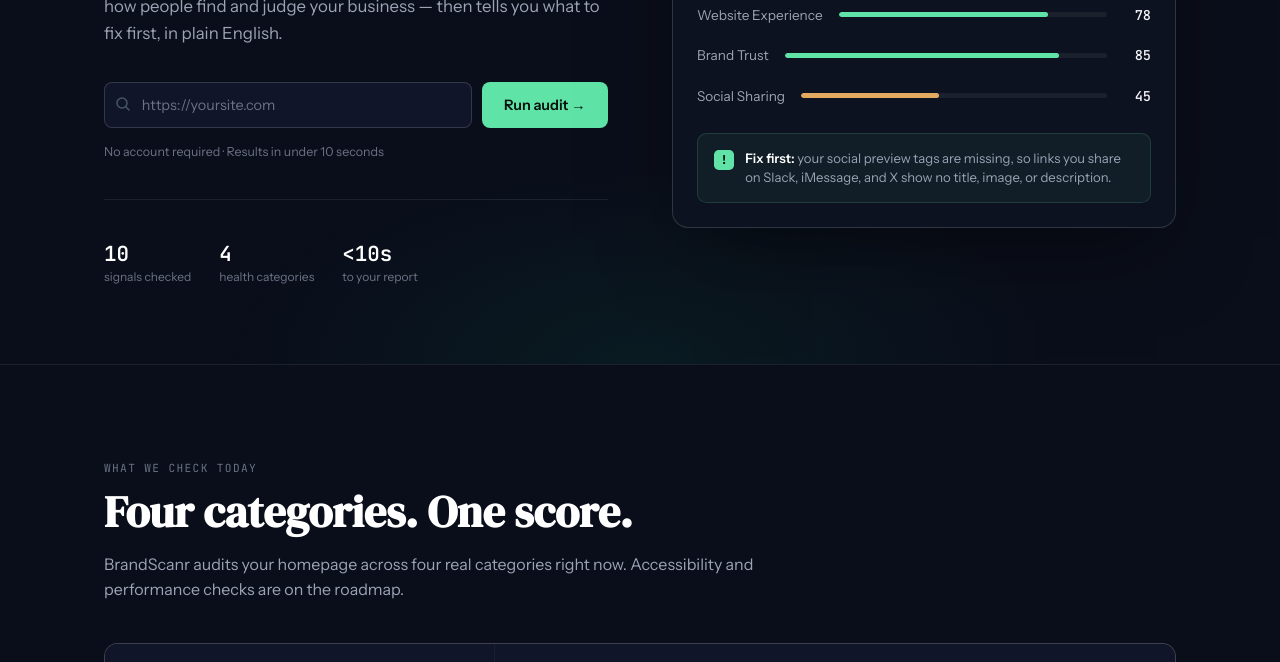
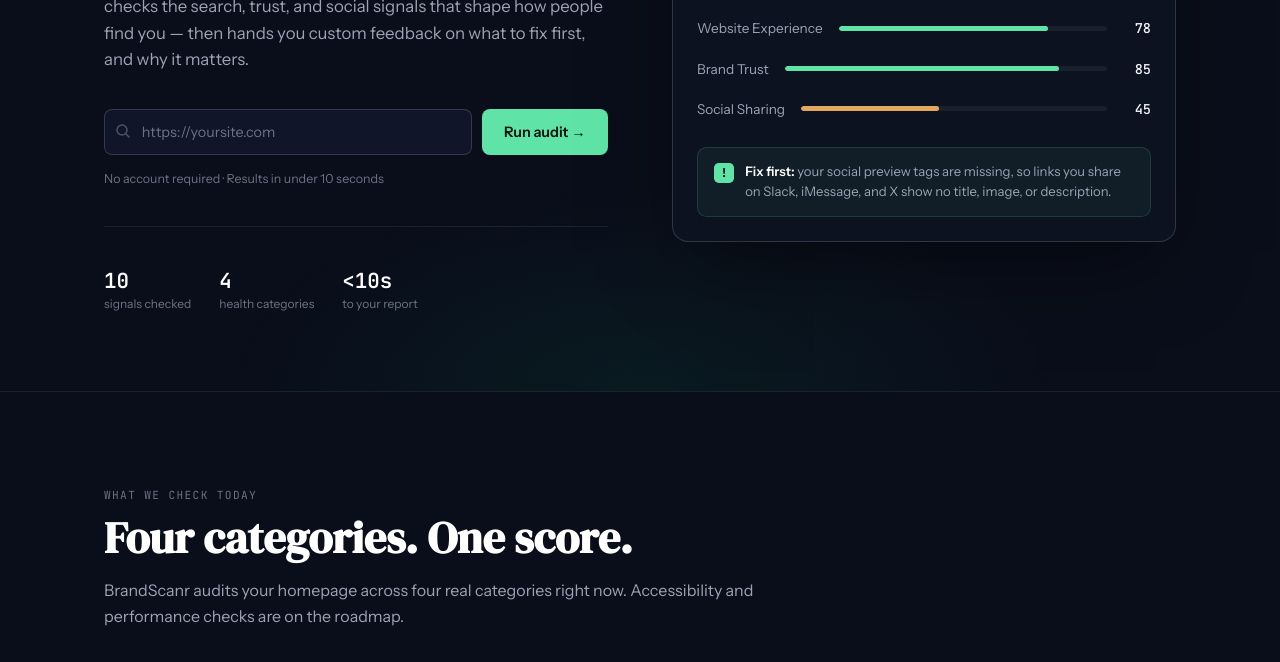
Before and after one commit to Kiannamendez/BrandScanr, a website: page public/index.html in a window 1280 px wide. Shown: the part 438-1100 px from the top of the page. Drawn offline with Linux system fonts and the light colour scheme.

Commit message:
Revise meta description and hero text for clarity
Updated the meta description and hero section text for clarity and engagement.

```diff
--- a/public/index.html
+++ b/public/index.html
@@ -4,7 +4,7 @@
   <meta charset="UTF-8" />
   <meta name="viewport" content="width=device-width, initial-scale=1.0" />
   <title>BrandScanr | AI-Powered Website Audits</title>
-  <meta name="description" content="BrandScanr scans your website for the search, trust, and social signals that shape how customers find and judge your business — then tells you what to fix first." />
+  <meta name="description" content="BrandScanr checks the search, trust, and social signals that shape how people find your business online, then gives you custom feedback on what to fix first." />
 
   <!-- Open Graph / link previews -->
   <meta property="og:type" content="website" />
@@ -75,7 +75,7 @@
           </h1>
 
           <p class="hero-sub">
-            BrandScanr checks the search, trust, and social signals that shape how people find and judge your business — then tells you what to fix first, in plain English.
+            Think of it as a personal audit of your online presence. BrandScanr checks the search, trust, and social signals that shape how people find you — then hands you custom feedback on what to fix first, and why it matters.
           </p>
 
           <form class="hero-form" id="scan-form">
```
